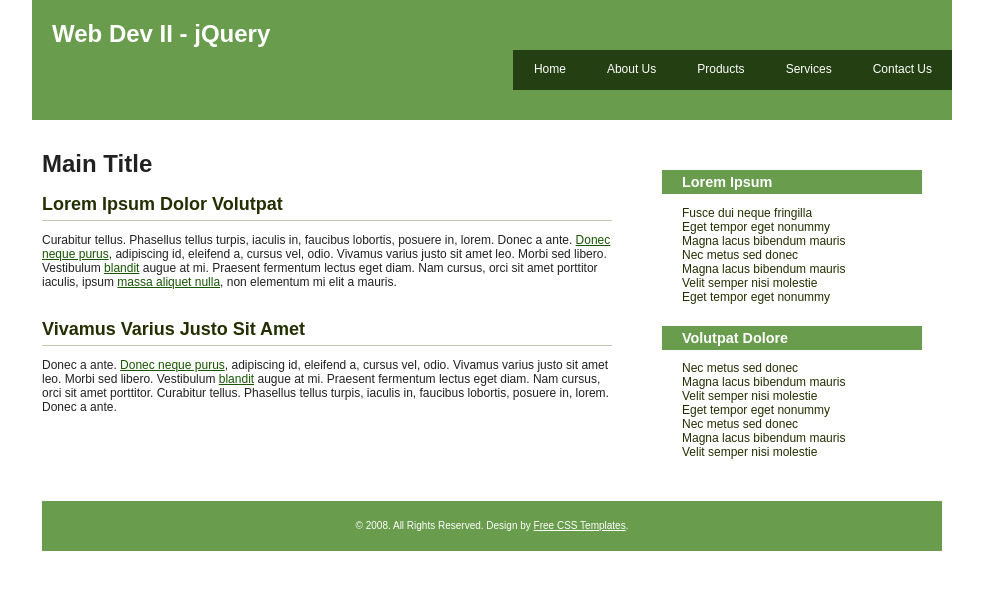
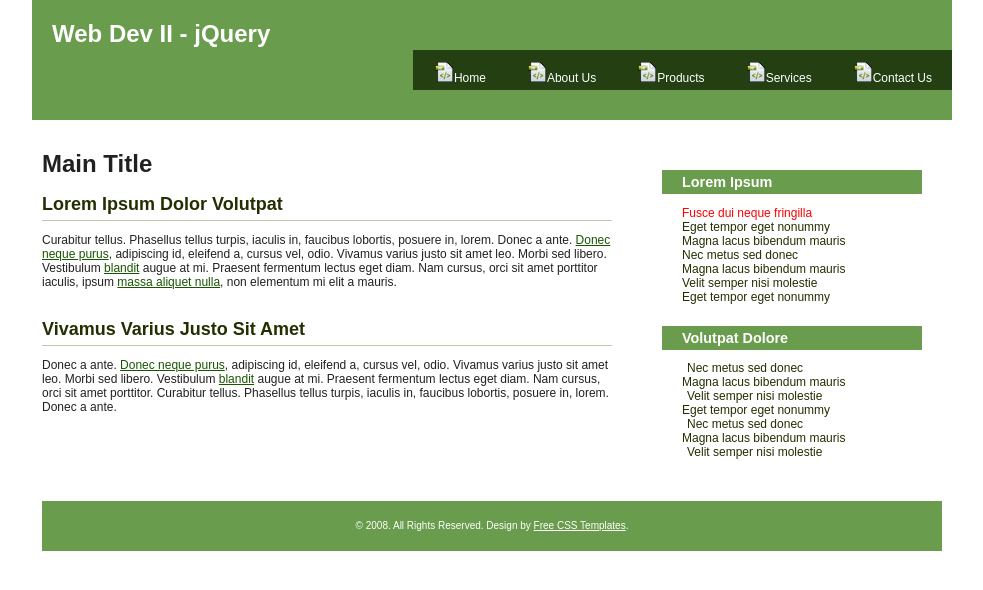
Before and after one commit to emwing/IDM-6620-20-FA17-Wing-Emily, a plain HTML site: page wk11/IDM6620_assignment6_start.html in a window 1280 px wide. Shown: the whole page, without its empty margins (148-1131 px from the left). Drawn offline with nearby package versions, Linux system fonts and the light colour scheme.

Commit message:
final commit of week 11 assignment

```diff
--- a/wk11/script.js
+++ b/wk11/script.js
@@ -1,19 +1,40 @@
-/* function ():
-  -Clicking on an <a> applies a .bgChangeCol CSS class to it that changes it’s background color */
+$(document).ready(function () {
 
-  $(document).ready(function () {
+/* assignment 10 function 1 ():
+  -Clicking on an <a> applies a .bgChangeCol CSS class to it that changes it’s background color
+
     $("a").click(function () {
       $(this).toggleClass("bgChangeCol");
     });
 
-  /* function ():
-    -Clicking on one of the H2 post titles in the main content area hides it */
+  assignment 10 function 2 ():
+    -Clicking on one of the H2 post titles in the main content area hides it
     $("h2.title").click(function () {
+      $(this).next().toggle("slow");
+    }); */
+
+// begin code for assignment 11:
+  // Add the icon.png image before the text in each LI element in the main navigation
+    $("#menu li a").prepend("<img src='icon.png' alt='icon'>");
+
+  // Clicking on the H1 element in the header changes the background color of the header DIV
+    $("#header h1").click(function () {
+      $("#header").css("background","#0A7272");
+    });
+
+  // Change the text color of the first LI element in one of the sub-lists in the sidebar
+    $("#sidebar_content_1 li a:first").css("color", "red");
+
+  // Move the position of the even “numbered” LI elements in one of the sub-lists in the sidebar to the right by 5 pixels
+    $("#sidebar_content_2 li:even").css("margin-left", "5px");
+
+  // Clicking on one of the post titles in the main content area replaces the content of the content DIV (with the ID of “content”) with content you specify
+    $("#content h2.title").click(function () {
+      $("#content").html("<div><h1>All Content Changed</h1></div>");
+    });
+  // Clicking on one of the H2 elements in the sidebar toggles visibility of the list below it
+    $("#sidebar h2").click(function () {
       $(this).next().toggle("slow");
     });
 
-  // begin code for assignment 11:
-
-
-
   }) /* ends document ready function */
--- a/wk11/style.css
+++ b/wk11/style.css
@@ -1,4 +1,4 @@
-/* created class for jquery background color change on click, line 155*/
+/* created class for jquery background color change on click, line 155, added new img controls for addition of icon.png */
 
 body {
 margin: 0px;
@@ -155,3 +155,7 @@ color: #FFFFFF;
 .bgChangeCol {
   background-color: #0A7272;
 }
+
+img {
+  display: inline-block;
+}
```
